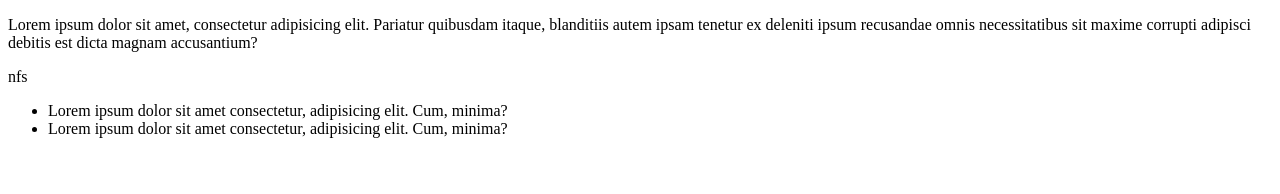
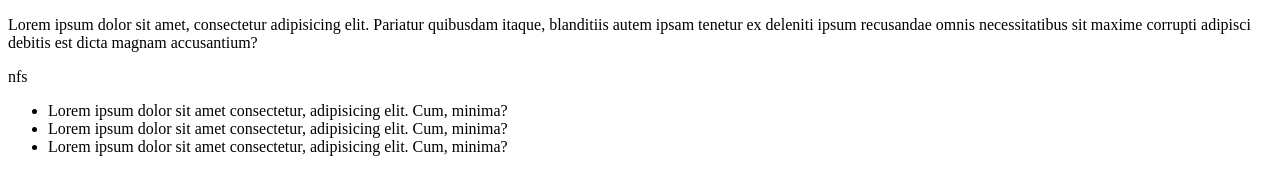
Before and after one commit to romaweb/gitest, a plain HTML site: page index.html in a window 1280 px wide. Drawn offline with Linux system fonts and the light colour scheme.

Commit message:
second commit to git

```diff
--- a/index.html
+++ b/index.html
@@ -13,6 +13,7 @@
   <ul>
     <li>Lorem ipsum dolor sit amet consectetur, adipisicing elit. Cum, minima?</li>
     <li>Lorem ipsum dolor sit amet consectetur, adipisicing elit. Cum, minima?</li>
+    <li>Lorem ipsum dolor sit amet consectetur, adipisicing elit. Cum, minima?</li>
   </ul>
 </body>
 </html>
```
